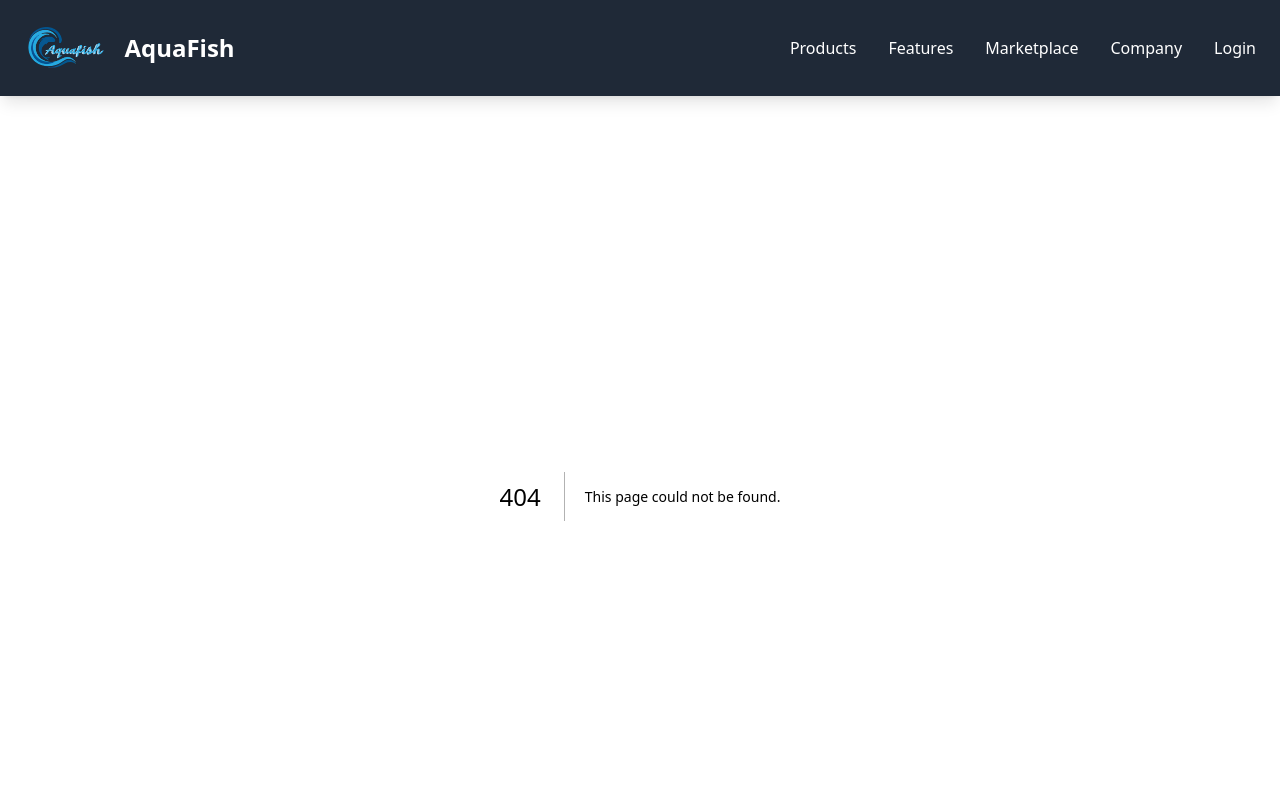
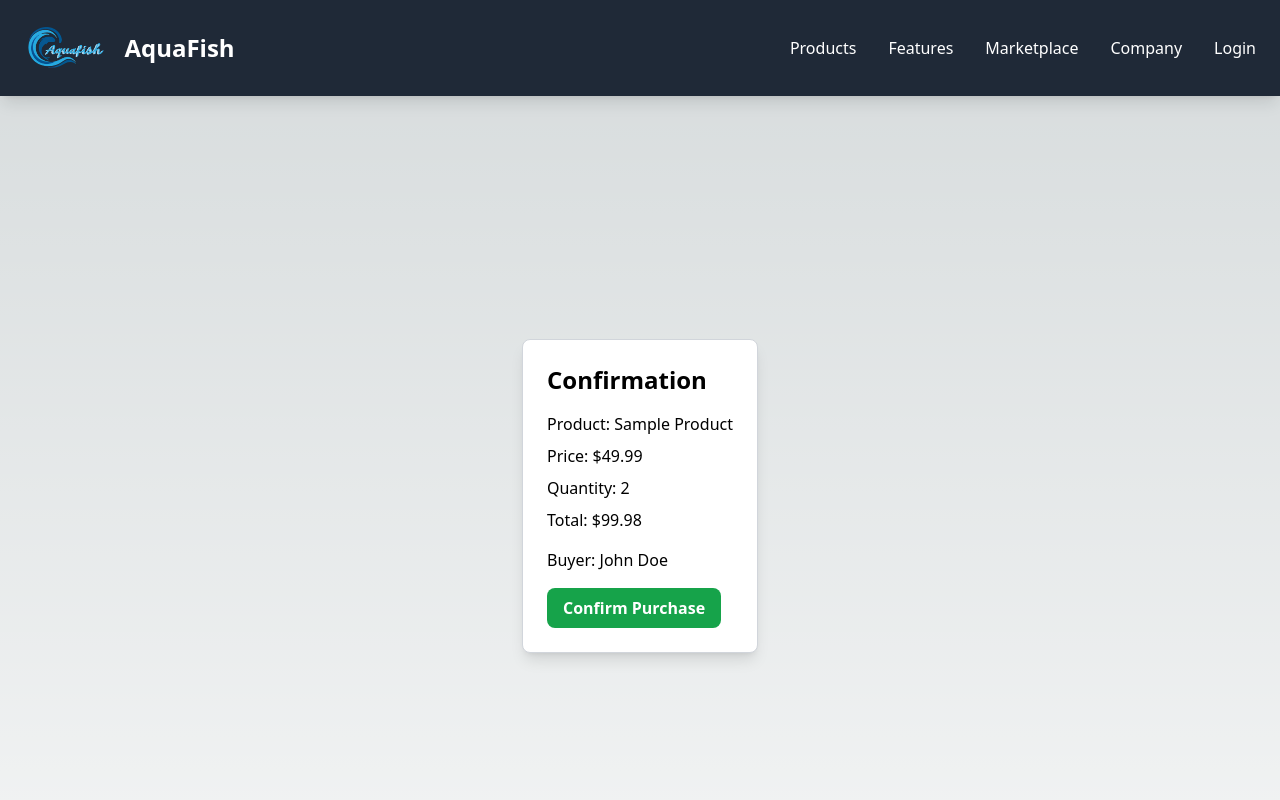
Before and after one commit to diikafirmansyah/FSSE-jan24_group-i_gfp_FE, a Next.js app in the folder gfp-app/: page /confirm in a window 1280 px wide. Before the commit this address had no page. Shown: the top 800 px of the page. Built offline with nearby package versions, Linux system fonts and the light colour scheme.

Commit message:
feat : confirmation-card

```diff
--- /dev/null
+++ b/gfp-app/src/components/ConfirmationCard.tsx
@@ -0,0 +1,35 @@
+// components/ConfirmationCard.tsx
+import React from 'react';
+
+interface Product {
+  name: string;
+  price: number;
+}
+
+interface ConfirmationCardProps {
+  product: Product;
+  buyer: string;
+  qty: number;
+  onConfirm: () => void;
+}
+
+const ConfirmationCard: React.FC<ConfirmationCardProps> = ({ product, buyer, qty, onConfirm }) => {
+  return (
+    <div className="border border-gray-300 p-6 rounded-lg shadow-lg bg-white">
+      <h2 className="text-2xl font-bold mb-4">Confirmation</h2>
+      <p className="mb-2"><strong className="font-medium">Product:</strong> {product.name}</p>
+      <p className="mb-2"><strong className="font-medium">Price:</strong> ${product.price.toFixed(2)}</p>
+      <p className="mb-2"><strong className="font-medium">Quantity:</strong> {qty}</p>
+      <p className="mb-4"><strong className="font-medium">Total:</strong> ${ (product.price * qty).toFixed(2) }</p>
+      <p className="mb-4"><strong className="font-medium">Buyer:</strong> {buyer}</p>
+      <button
+        onClick={onConfirm}
+        className="px-4 py-2 bg-green-600 text-white font-semibold rounded-lg hover:bg-green-700 focus:outline-none focus:ring-2 focus:ring-green-500"
+      >
+        Confirm Purchase
+      </button>
+    </div>
+  );
+};
+
+export default ConfirmationCard;
--- /dev/null
+++ b/gfp-app/src/pages/confirm/index.tsx
@@ -0,0 +1,33 @@
+// pages/confirm.tsx
+import { NextPage } from 'next';
+import ConfirmationCard from '@/components/ConfirmationCard';
+import { useState } from 'react';
+
+const ConfirmPage: NextPage = () => {
+  // Contoh data yang bisa diambil dari API atau state global
+  const product = {
+    name: 'Sample Product',
+    price: 49.99
+  };
+  const buyer = 'John Doe';
+  const qty = 2;
+
+  const handleConfirm = () => {
+    // Implementasi logika konfirmasi pembelian
+    alert('Purchase confirmed!');
+  };
+
+  return (
+    <div className="flex justify-center items-center h-screen">
+      <ConfirmationCard
+        product={product}
+        buyer={buyer}
+        qty={qty}
+        onConfirm={handleConfirm}
+      />
+    </div>
+
+  );
+};
+
+export default ConfirmPage;
--- a/gfp-app/src/styles/globals.css
+++ b/gfp-app/src/styles/globals.css
@@ -8,13 +8,13 @@
   --background-end-rgb: 255, 255, 255;
 }
 
-@media (prefers-color-scheme: dark) {
+/* @media (prefers-color-scheme: dark) {
   :root {
     --foreground-rgb: 255, 255, 255;
     --background-start-rgb: 0, 0, 0;
     --background-end-rgb: 0, 0, 0;
   }
-}
+} */
 
 body {
   color: rgb(var(--foreground-rgb));
```
